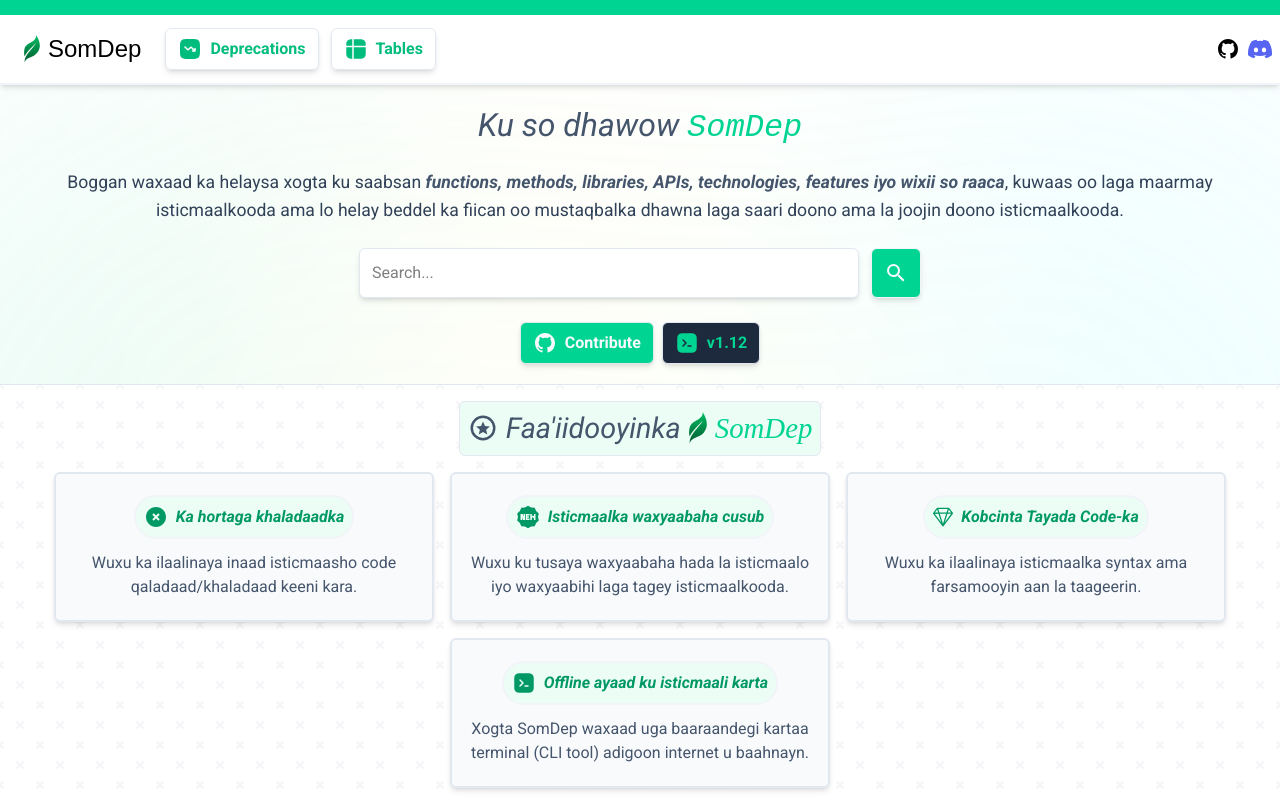
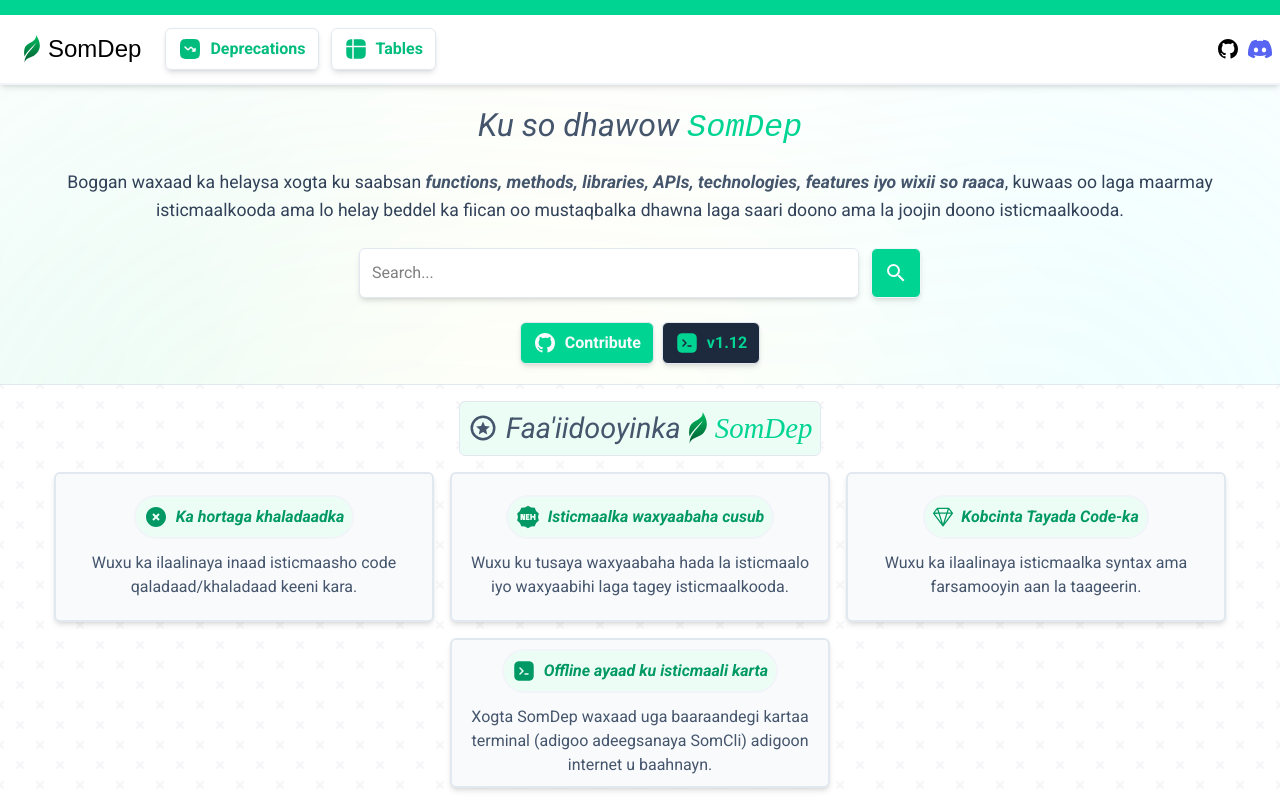
Before and after one commit to SomOpen/SomDep, a React (Vite) app: page / in a window 1280 px wide. Shown: the top 800 px of the page. Built offline with nearby package versions, Linux system fonts and the light colour scheme; a web font is replaced by a local one.

Commit message:
Update FeatureSection.tsx

```diff
--- a/src/Components/FeatureSection.tsx
+++ b/src/Components/FeatureSection.tsx
@@ -25,7 +25,7 @@
   {
     title: "Offline ayaad ku isticmaali karta",
     description:
-      "Xogta SomDep waxaad uga baaraandegi kartaa terminal (CLI tool) adigoon internet u baahnayn.",
+      "Xogta SomDep waxaad uga baaraandegi kartaa terminal (adigoo adeegsanaya SomCli) adigoon internet u baahnayn.",
   },
 ];
 
```
